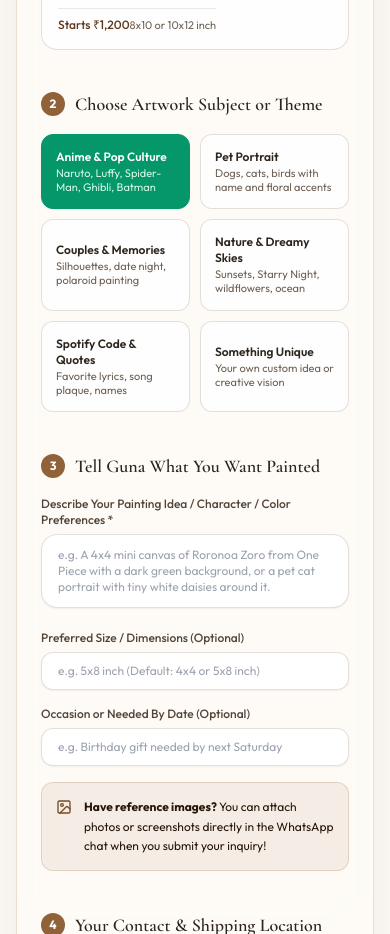
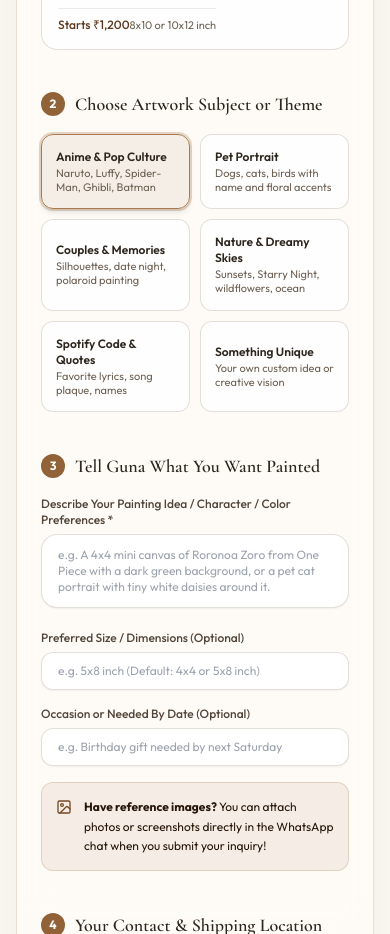
Before and after one commit to kishore1035/Amoristartsy, a Next.js app: page / in a window 390 px wide. Shown: the part 7580-8514 px from the top of the page. Built offline with nearby package versions, Linux system fonts and the light colour scheme; a web font is replaced by a local one.

Commit message:
Match selected theme button styling with default warm amber card style

```diff
--- a/src/components/order/CustomOrderSection.tsx
+++ b/src/components/order/CustomOrderSection.tsx
@@ -218,14 +218,14 @@ export default function CustomOrderSection() {
                     onClick={() => setSelectedTheme(t.id)}
                     className={`p-3.5 rounded-xl text-left transition-all border ${
                       isSelected
-                        ? "bg-emerald-600 text-white border-emerald-600 shadow-sm"
-                        : "bg-white/80 border-amber-900/15 text-ink-main hover:border-amber-400 hover:bg-white"
+                        ? "bg-amber-500/10 border-amber-500 shadow-md ring-2 ring-amber-500/30"
+                        : "bg-white/80 border-amber-900/15 hover:border-amber-400 hover:bg-white"
                     }`}
                   >
-                    <div className="font-sans font-semibold text-xs sm:text-sm mb-0.5">
+                    <div className="font-sans font-semibold text-xs sm:text-sm mb-0.5 text-ink-main">
                       {t.label}
                     </div>
-                    <div className={`text-[11px] leading-tight ${isSelected ? "text-emerald-100" : "text-ink-muted"}`}>
+                    <div className="text-[11px] leading-tight text-ink-muted">
                       {t.hint}
                     </div>
                   </button>
```
